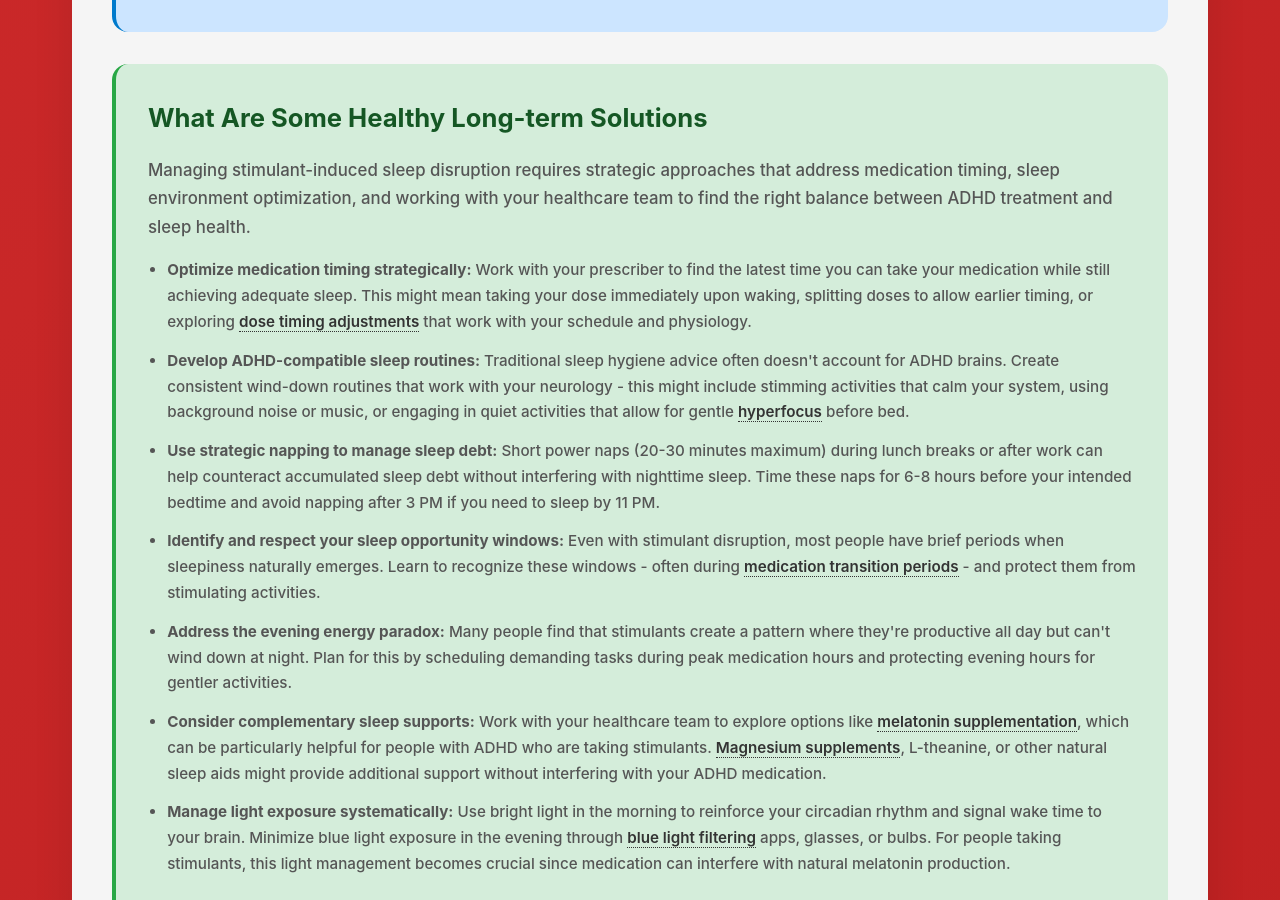
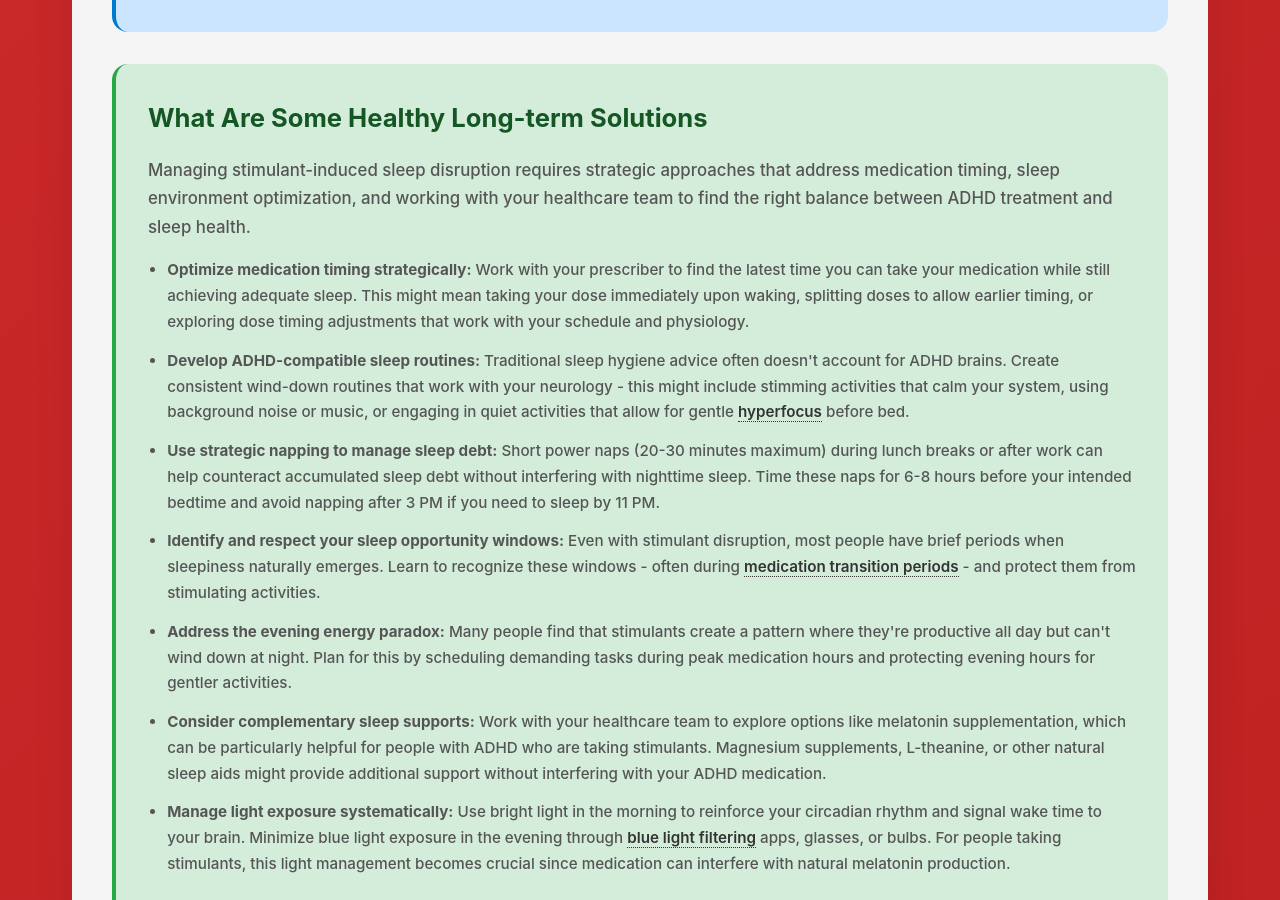
Before and after one commit to neurodivergent-survival-guide/neurodivergent-survival-guide, a Jekyll site: the page built from struggles/stimulant-sleep-disruption.html, in a window 1280 px wide and 900 px high, scrolled down 3163 px. Built offline with Jekyll 4.4.1, drawn with Linux system fonts in a browser that asks for light colours.

Commit message:
Update stimulant-sleep-disruption.html

```diff
--- a/struggles/stimulant-sleep-disruption.html
+++ b/struggles/stimulant-sleep-disruption.html
@@ -89,7 +89,7 @@ search_terms: ["can't sleep meds", "wired at night", "stimulants insomnia", "med
         <p>Managing stimulant-induced sleep disruption requires strategic approaches that address medication timing, sleep environment optimization, and working with your healthcare team to find the right balance between ADHD treatment and sleep health.</p>
 
         <ul>
-            <li><strong>Optimize medication timing strategically:</strong> Work with your prescriber to find the latest time you can take your medication while still achieving adequate sleep. This might mean taking your dose immediately upon waking, splitting doses to allow earlier timing, or exploring <span class="jargon">dose timing adjustments<span class="tooltip">Changes to when medications are taken during the day to optimize benefits while minimizing side effects</span></span> that work with your schedule and physiology.</li>
+            <li><strong>Optimize medication timing strategically:</strong> Work with your prescriber to find the latest time you can take your medication while still achieving adequate sleep. This might mean taking your dose immediately upon waking, splitting doses to allow earlier timing, or exploring dose timing adjustments that work with your schedule and physiology.</li>
 
             <li><strong>Develop ADHD-compatible sleep routines:</strong> Traditional sleep hygiene advice often doesn't account for ADHD brains. Create consistent wind-down routines that work with your neurology - this might include stimming activities that calm your system, using background noise or music, or engaging in quiet activities that allow for gentle <span class="jargon">hyperfocus<span class="tooltip">Intense concentration on activities that can be soothing when directed toward calm, non-stimulating tasks</span></span> before bed.</li>
 
@@ -99,7 +99,7 @@ search_terms: ["can't sleep meds", "wired at night", "stimulants insomnia", "med
 
             <li><strong>Address the evening energy paradox:</strong> Many people find that stimulants create a pattern where they're productive all day but can't wind down at night. Plan for this by scheduling demanding tasks during peak medication hours and protecting evening hours for gentler activities.</li>
 
-            <li><strong>Consider complementary sleep supports:</strong> Work with your healthcare team to explore options like <span class="jargon">melatonin supplementation<span class="tooltip">Using synthetic melatonin supplements to help regulate sleep-wake cycles and counteract stimulant effects</span></span>, which can be particularly helpful for people with ADHD who are taking stimulants. <span class="jargon">Magnesium supplements<span class="tooltip">Mineral supplements that may help with muscle relaxation and sleep quality</span></span>, L-theanine, or other natural sleep aids might provide additional support without interfering with your ADHD medication.</li>
+            <li><strong>Consider complementary sleep supports:</strong> Work with your healthcare team to explore options like melatonin supplementation, which can be particularly helpful for people with ADHD who are taking stimulants. Magnesium supplements, L-theanine, or other natural sleep aids might provide additional support without interfering with your ADHD medication.</li>
 
             <li><strong>Manage light exposure systematically:</strong> Use bright light in the morning to reinforce your circadian rhythm and signal wake time to your brain. Minimize blue light exposure in the evening through <span class="jargon">blue light filtering<span class="tooltip">Blocking blue light wavelengths that can interfere with melatonin production and delay sleep onset</span></span> apps, glasses, or bulbs. For people taking stimulants, this light management becomes crucial since medication can interfere with natural melatonin production.</li>
         </ul>
```
